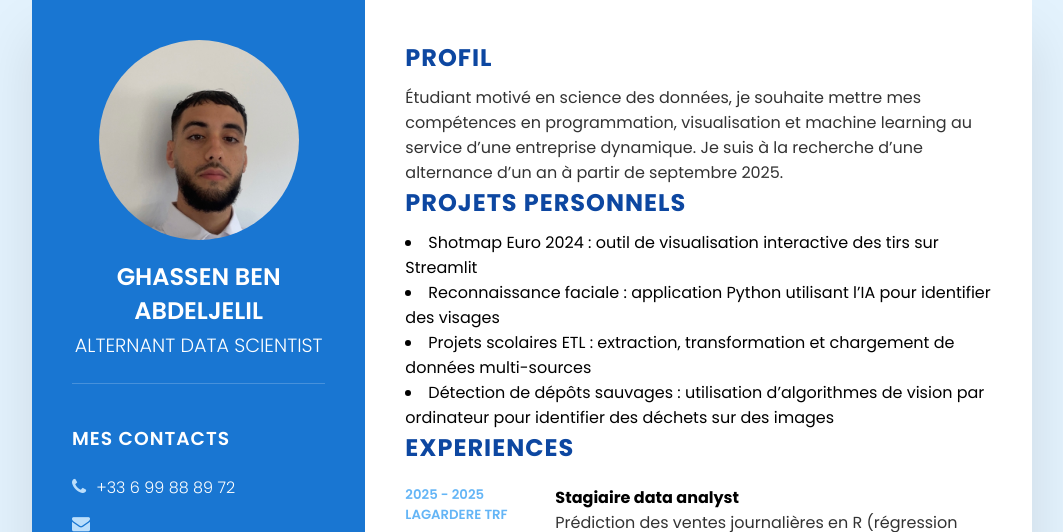
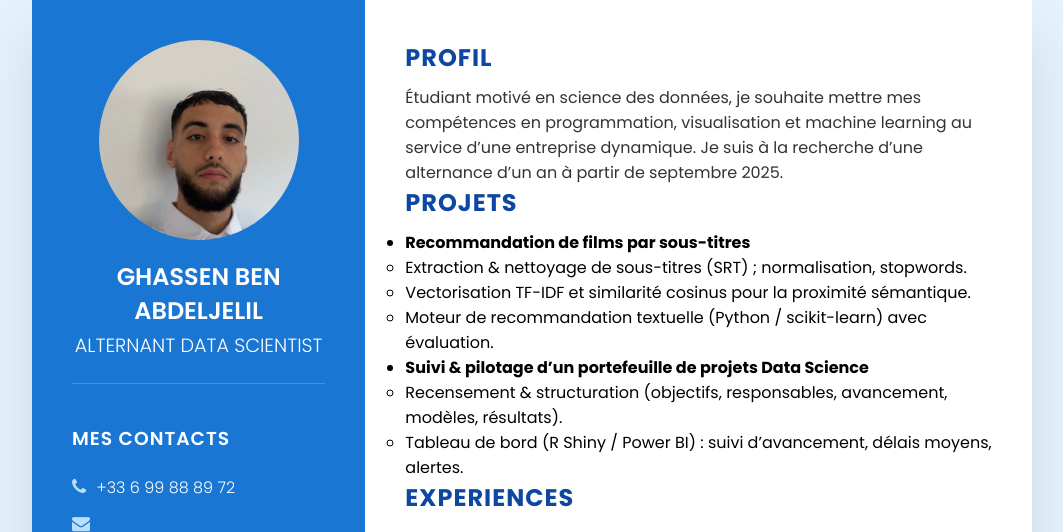
Before and after one commit to ghassen-7/docs, a plain HTML site: page docs/index.html in a window 1280 px wide. Shown: the top 532 px of the page, without its empty margins (108-1171 px from the left). Drawn offline with Linux system fonts and the light colour scheme.

Commit message:
index.html

```diff
--- a/docs/index.html
+++ b/docs/index.html
@@ -100,14 +100,33 @@
                     visualisation et machine learning au service d’une entreprise dynamique.
                     Je suis à la recherche d’une alternance d’un an à partir de septembre 2025.</p>
 
-                    <h2 class="title2">Projets Personnels</h2>
-                <p>
-                    <li>Shotmap Euro 2024 : outil de visualisation interactive des tirs sur Streamlit</li>
-                    <li>Reconnaissance faciale : application Python utilisant l’IA pour identifier des visages</li>
-                    <li>Projets scolaires ETL : extraction, transformation et chargement de données multi-sources </li>
-                    <li>Détection de dépôts sauvages : utilisation d’algorithmes de vision par ordinateur pour identifier des déchets sur des images</li>
+                    <!-- ===== Projets ===== -->
+<h2 class="title2" id="projets">Projets</h2>
 
-</p>
+<ul class="projects">
+  <li>
+    <div class="project">
+      <strong>Recommandation de films par sous-titres</strong>
+      <ul>
+        <li>Extraction & nettoyage de sous-titres (SRT) ; normalisation, stopwords.</li>
+        <li>Vectorisation TF-IDF et similarité cosinus pour la proximité sémantique.</li>
+        <li>Moteur de recommandation textuelle (Python / scikit-learn) avec évaluation.</li>
+      </ul>
+    </div>
+  </li>
+
+  <li>
+    <div class="project">
+      <strong>Suivi & pilotage d’un portefeuille de projets Data Science</strong>
+      <ul>
+        <li>Recensement & structuration (objectifs, responsables, avancement, modèles, résultats).</li>
+        <li>Tableau de bord (R Shiny / Power BI) : suivi d’avancement, délais moyens, alertes.</li>
+      </ul>
+    </div>
+  </li>
+</ul>
+<!-- ===== /Projets ===== -->
+
 
                     <h2 class="title2">Experiences</h2>
                     <div class="box">
@@ -185,4 +204,5 @@
         </div>
     </div>
 </body>
+
 </html>
```
